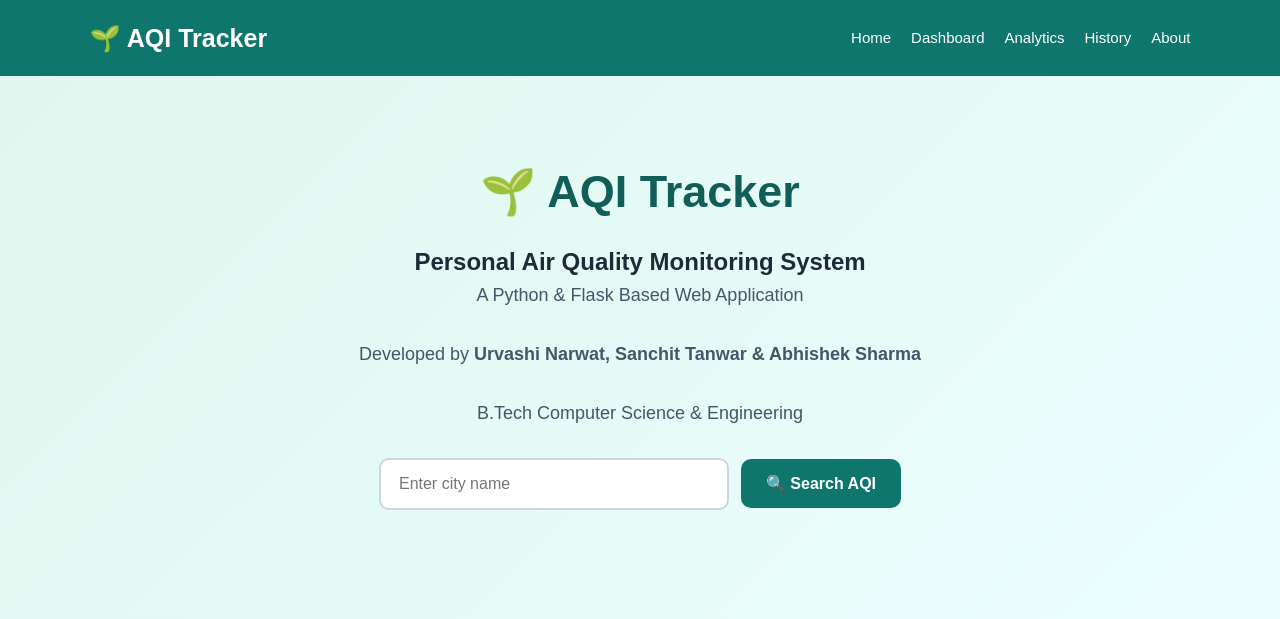
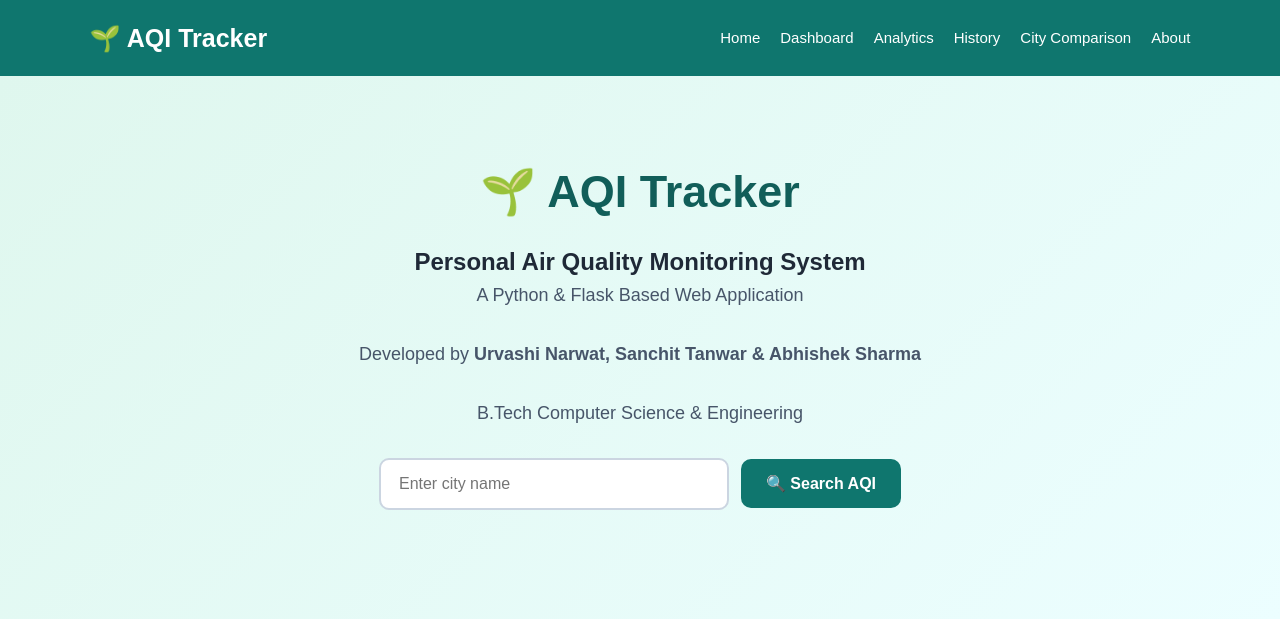
Before and after one commit to urvashinarwat-dotcom/AQI-Tracker-Web-App, a Flask app: page / in a window 1280 px wide. Shown: the top 619 px of the page. Run offline with Flask 3, Linux system fonts and the light colour scheme.

Commit message:
Add 'City Comparison' link to navigation menu

```diff
--- a/templates/index.html
+++ b/templates/index.html
@@ -34,6 +34,7 @@
         <a href="/aqi">Dashboard</a>
         <a href="/analytics">Analytics</a>
         <a href="/history">History</a>
+        <a href="/compare">City Comparison</a>
         <a href="/about">About</a>
 
     </nav>
```
